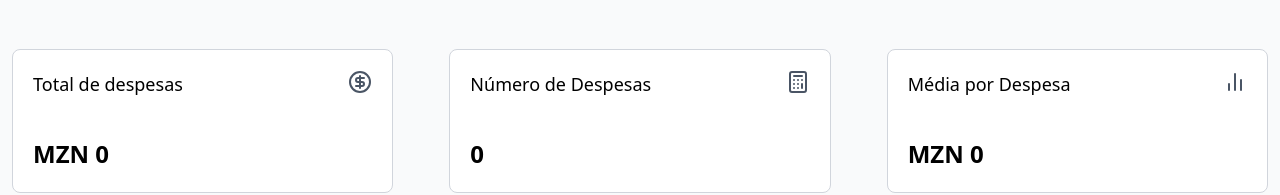
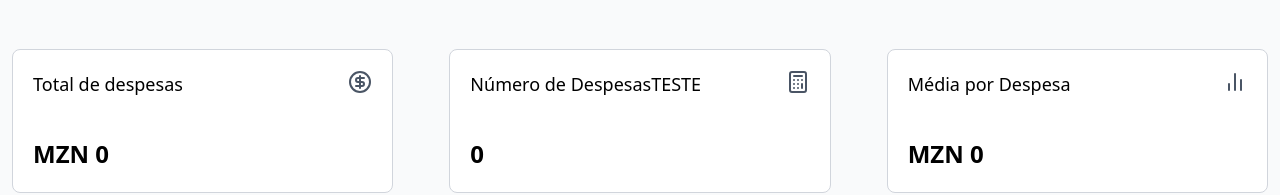
Before and after one commit to morheus2077/GDP, a React (Vite) app: page / in a window 1280 px wide. Shown: the part 127-322 px from the top of the page. Built offline with nearby package versions, Linux system fonts and the light colour scheme.

Commit message:
Alterações no código-fonte

```diff
--- a/src/App.tsx
+++ b/src/App.tsx
@@ -24,8 +24,6 @@ function App() {
   const[numeroDespesas, setNumeroDespesas] = useState <number>(0)
   const[totalDespesa, setTotalDespesa] = useState <number>(0);
   const[mediaDespesa, setMediaDespesa] = useState <number>(0);
-
-  const[inputfiltroCategoria, setinputFiltroCategoria] = useState("");
 
   const[textoAtualizar, setTextoAtualizar] = useState({
     enabled: false,
@@ -190,7 +188,7 @@ function App() {
           {/* Card 2 */}
           <div className='bg-white border border-gray-300 mx-3 md:w-3xl lg:w-96 h-32 md:h-36 rounded-lg my-5'>
             <div className='flex justify-between px-5 pt-5'>
-              <div className='md:text-lg'>Número de Despesas</div>
+              <div className='md:text-lg'>Número de DespesasTESTE</div>
               <div className='text-gray-600'><Calculator/></div>
             </div>
             <div className='px-5 pt-3 md:pt-10 text-2xl font-bold'>
```
Also changed, not shown: 4 other files (tests, documents, lock files or other folders).
